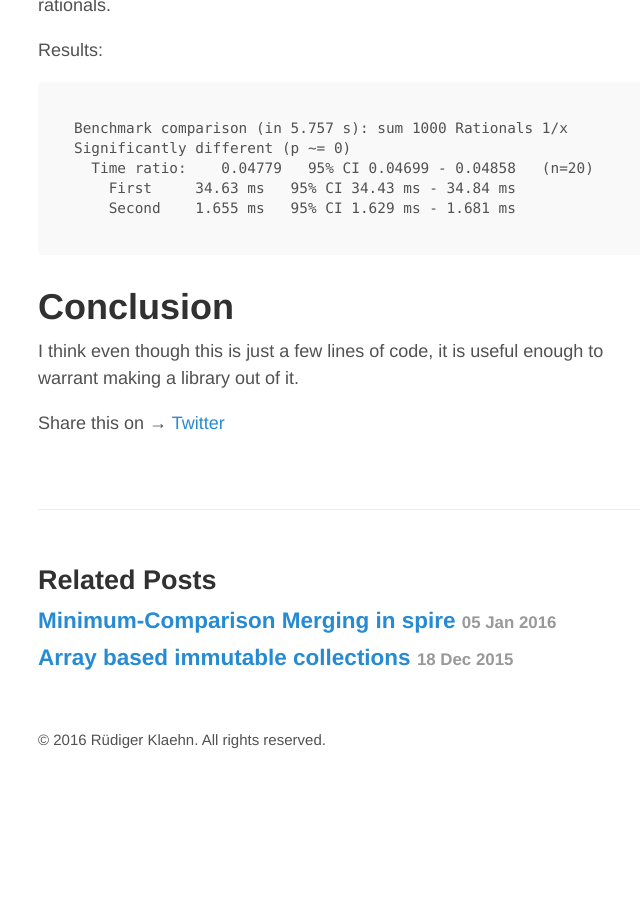
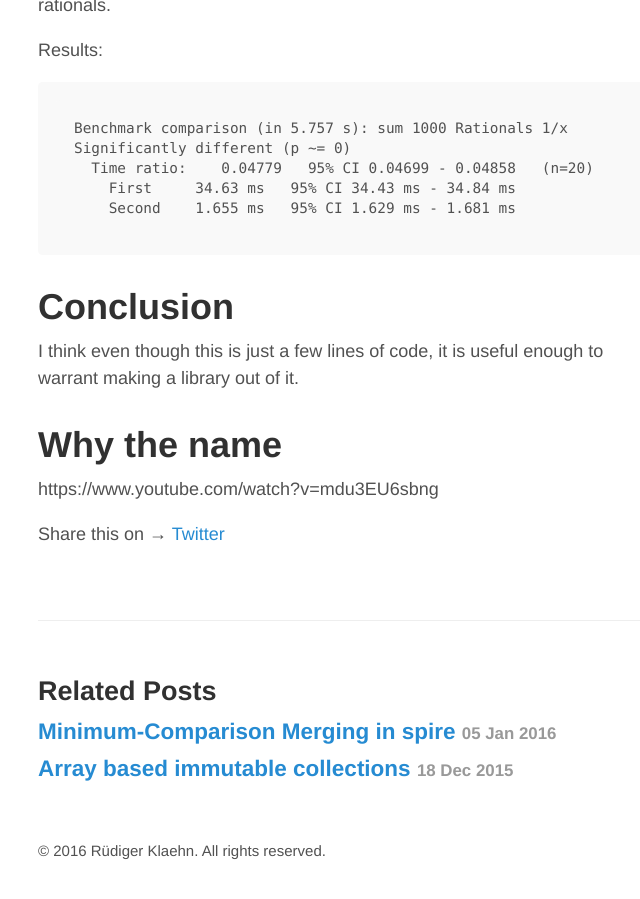
Before and after one commit to rklaehn/rklaehn.github.io, a Jekyll site: the page built from _posts/2016-01-04-sonicreducer.md, in a window 1280 px wide and 900 px high, scrolled down 2433 px. Shown: the whole window, without its empty margins (287-927 px from the left). Built offline with Jekyll 4.4.1, drawn with Linux system fonts in a browser that asks for light colours; Markdown is read by kramdown in place of the engine named in the settings; before the commit the page ends 3222 px from its top, so only the background shows below that; some of the changed text lies outside the part shown.

Commit message:
Update 2016-01-04-sonicreducer.md

```diff
--- a/_posts/2016-01-04-sonicreducer.md
+++ b/_posts/2016-01-04-sonicreducer.md
@@ -1,6 +1,6 @@
 ---
 layout: post
-title: The sonic reducer
+title: The Sonic Reducer
 ---
 
 [sonicreducer](https://github.com/rklaehn/sonicreducer) - hierarchical reduction of sequences and iterables
@@ -85,3 +85,7 @@ Significantly different (p ~= 0)
 # Conclusion
 
 I think even though this is just a few lines of code, it is useful enough to warrant making a library out of it.
+
+# Why the name
+
+https://www.youtube.com/watch?v=mdu3EU6sbng
```
